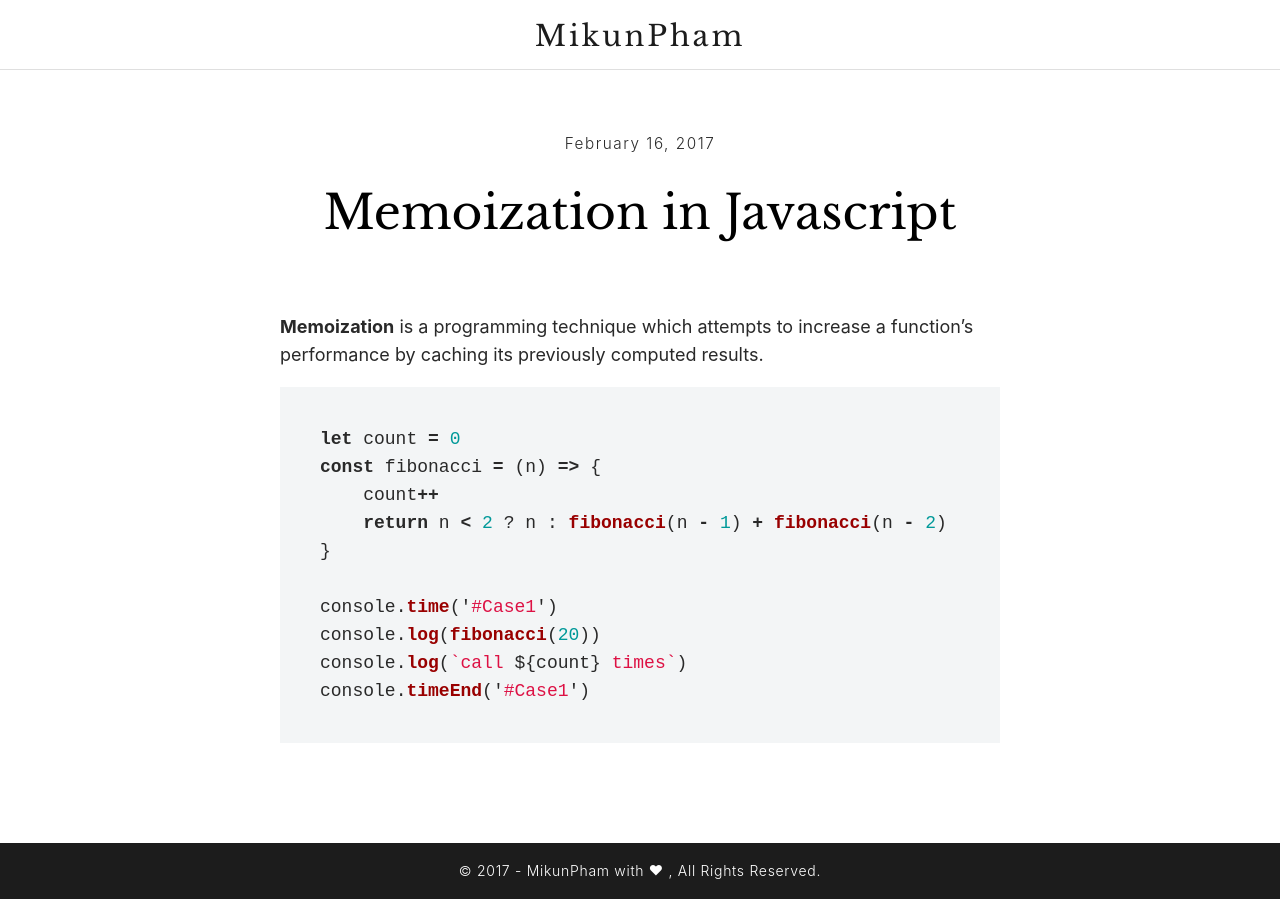
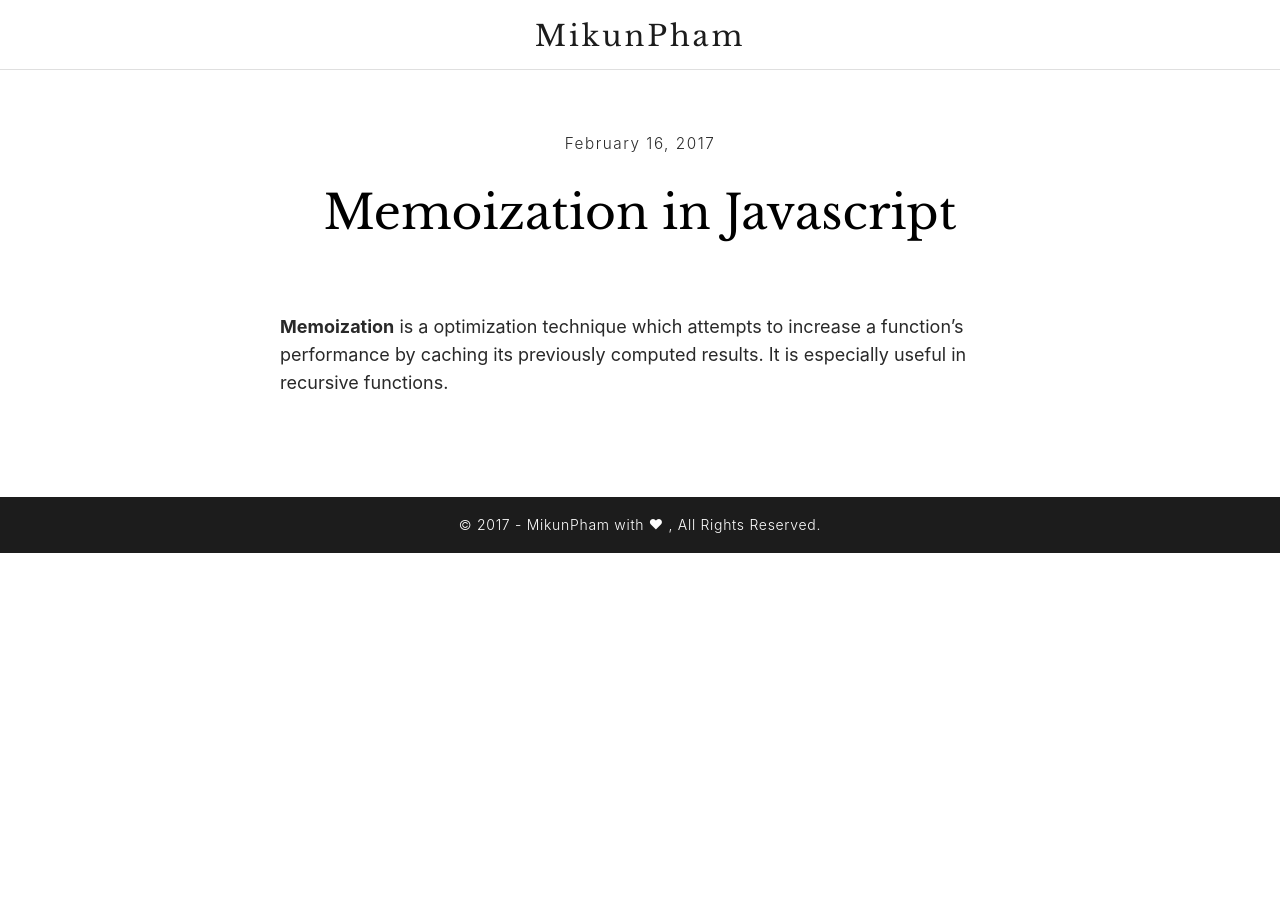
Before and after one commit to mikunpham/mikunpham.github.io, a Jekyll site: the page built from _posts/2017-02-16-memoization.md, in a window 1280 px wide. Built offline with Jekyll 4.4.1, drawn with Linux system fonts in a browser that asks for light colours.

Commit message:
Update Feb-17-2017

````diff
--- a/_posts/2017-02-16-memoization.md
+++ b/_posts/2017-02-16-memoization.md
@@ -1,24 +1,12 @@
 ---
 layout: post
 title: Memoization in Javascript
-thumbnail: /assets/images/javascript.png
+thumbnail: /assets/images/memoization.jpg
 tags:
     - javascript
     - memoization
+    - optimization
 ---
 
 
-**Memoization** is a programming technique which attempts to increase a function’s performance by caching its previously computed results.
-
-```js
-let count = 0
-const fibonacci = (n) => {
-    count++
-    return n < 2 ? n : fibonacci(n - 1) + fibonacci(n - 2)
-}
-
-console.time('#Case1')
-console.log(fibonacci(20))
-console.log(`call ${count} times`)
-console.timeEnd('#Case1')
-```
+**Memoization** is a optimization technique which attempts to increase a function’s performance by caching its previously computed results. It is especially useful in recursive functions.
````
Also changed, not shown: assets/images/memoization.jpg (added).
